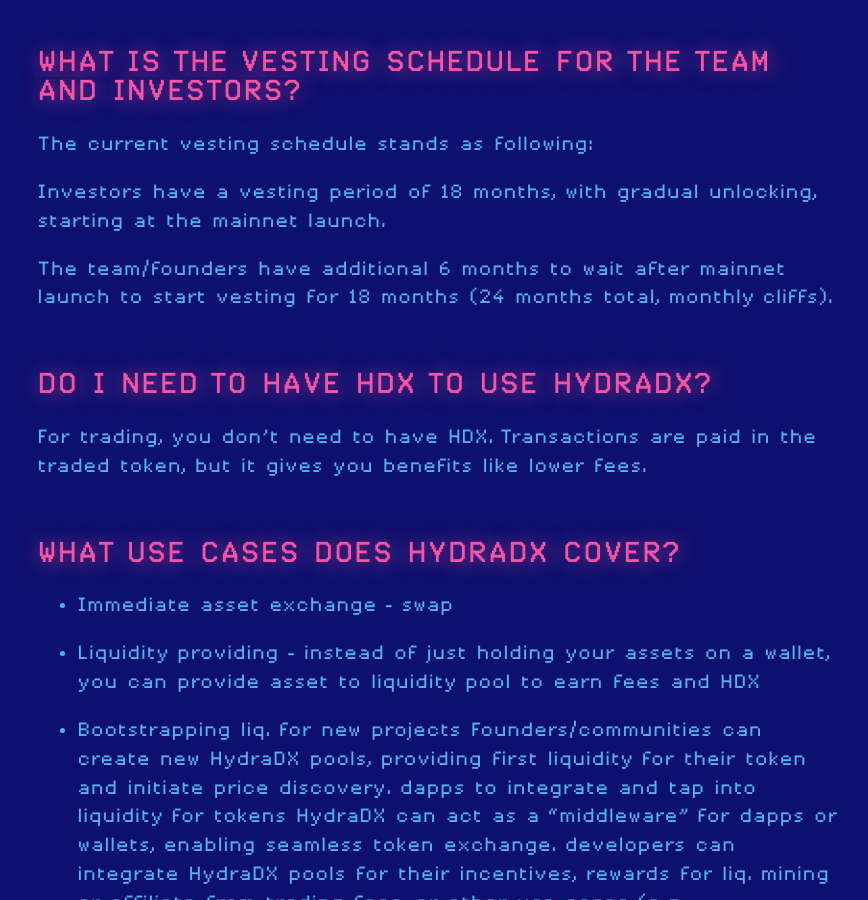
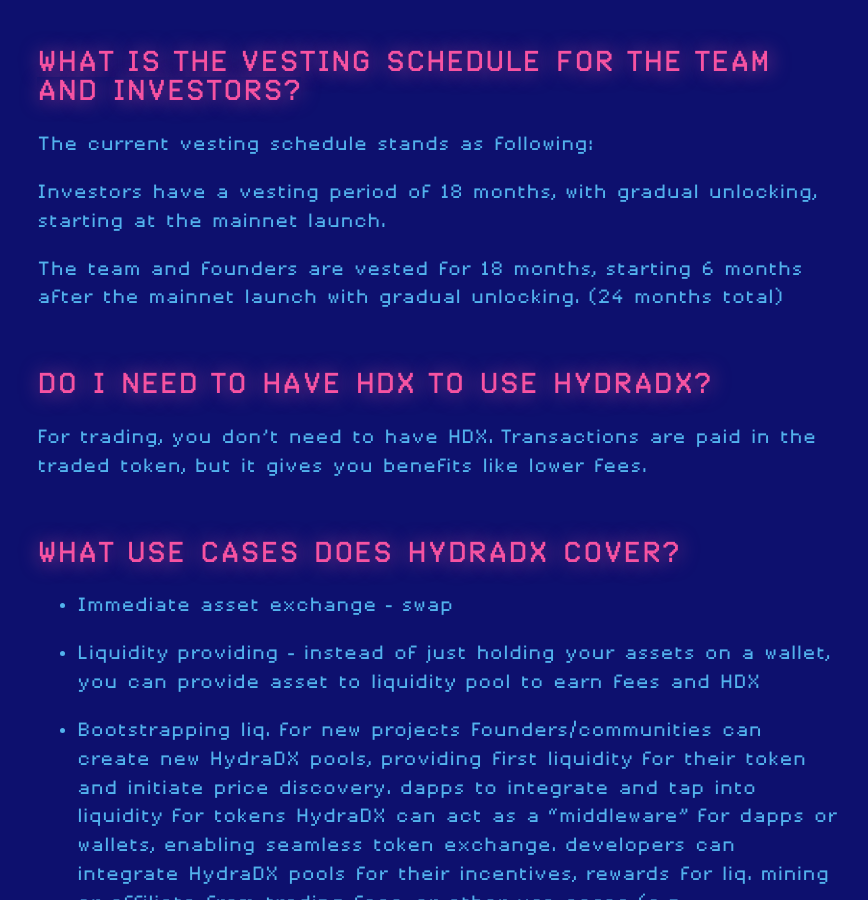
Before and after one commit to galacticcouncil/HydraDX-web-old, a Jekyll site: the page built from faq.markdown, in a window 1280 px wide and 900 px high, scrolled down 2743 px. Shown: the whole window, without its empty margins (200-1068 px from the left). Built offline with Jekyll 4.4.1, drawn with Linux system fonts in a browser that asks for light colours; our own code applies the rules of GitHub Pages for plain Markdown files.

Commit message:
Update faq.markdown confirm suggestion
Co-authored-by: Jakub Pánik <jakub.panik@gmail.com>

```diff
--- a/faq.markdown
+++ b/faq.markdown
@@ -78,7 +78,8 @@ The current vesting schedule stands as following:
 Investors have a vesting period of 18 months, with gradual unlocking, starting at the mainnet launch.
 
 
-The team/founders have additional 6 months to wait after mainnet launch to start vesting for 18 months (24 months total, monthly cliffs).
+The team and founders are vested for 18 months, starting 6 months after the mainnet launch with gradual unlocking. (24 months total)
+
 
 
 ## [Do I need to have HDX to use HydraDX?](#do-i-need-to-have-hdx-to-use-hydradx)
```
